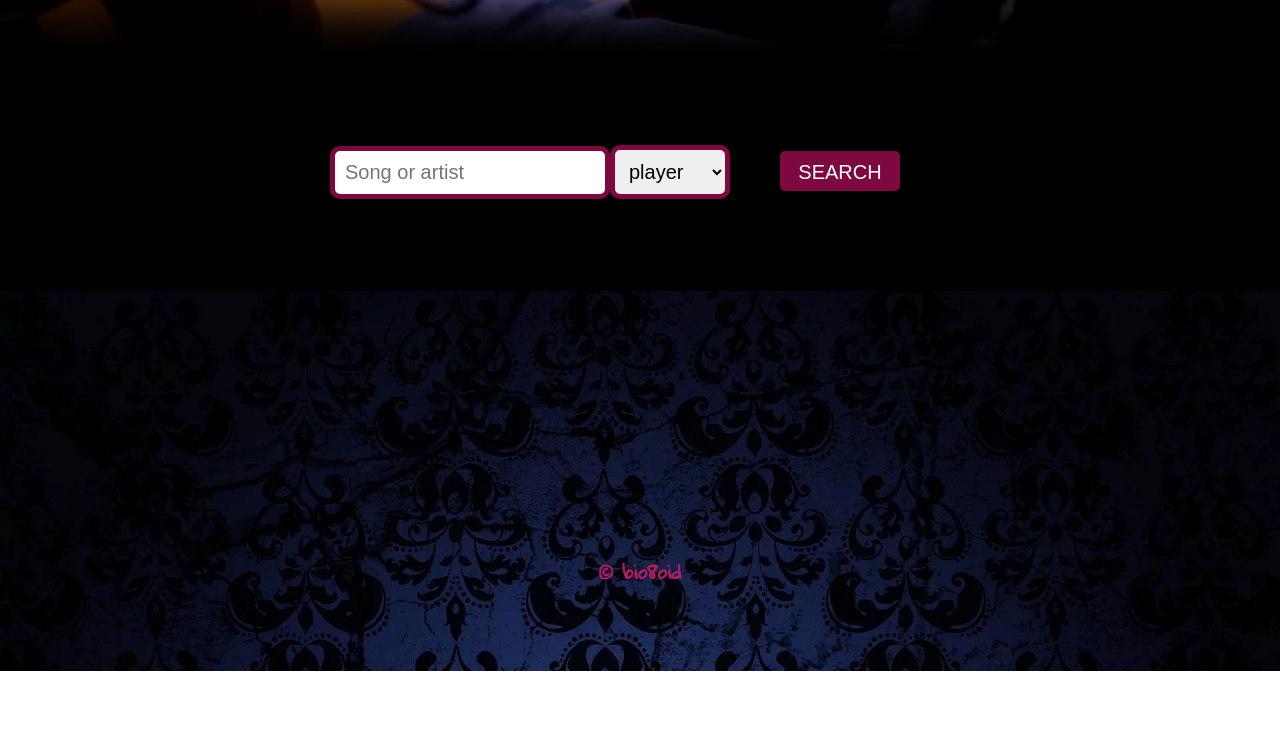
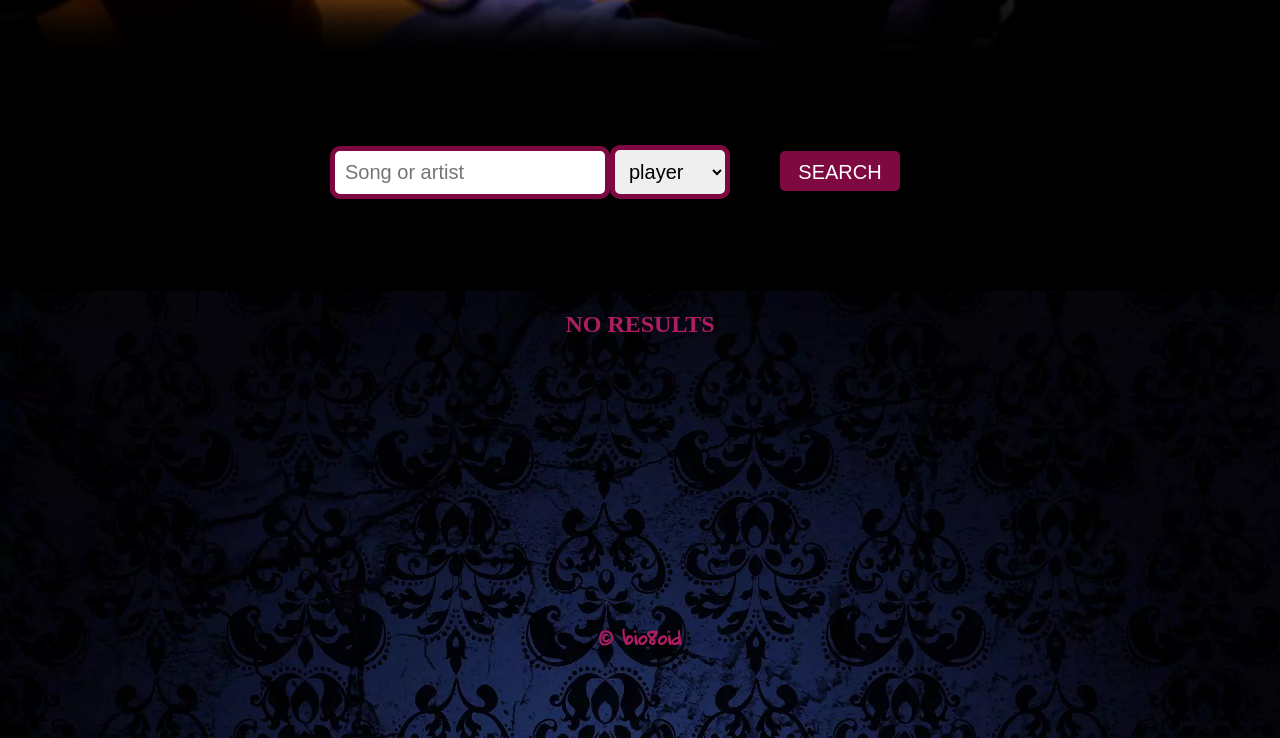
Before and after one commit to bio8oid/React__API__La-Guitarra, a React app: page / in a window 1280 px wide. Shown: the part 824-1562 px from the top of the page. Before the commit the page ends 1495 px from the top, so only its background shows below. Built offline with nearby package versions, Linux system fonts and the light colour scheme.

Commit message:
Fix pagination bug, add no-results feature, add axios

```diff
--- a/package.json
+++ b/package.json
@@ -7,6 +7,7 @@
     "@testing-library/jest-dom": "^4.2.4",
     "@testing-library/react": "^9.3.2",
     "@testing-library/user-event": "^7.1.2",
+    "axios": "^0.19.2",
     "node-sass": "^4.13.1",
     "react": "^16.12.0",
     "react-dom": "^16.12.0",
--- a/src/components/TabsList/TabsList.js
+++ b/src/components/TabsList/TabsList.js
@@ -5,22 +5,20 @@ class TabsList extends React.Component {
 
     state = {
         page: 1,
-        tabsList: []
     }
 
     handlePage = id => e => {
         this.setState({ page: id });
     }
 
-    static getDerivedStateFromProps(props, tabsList) {
-        if (props.tabsList !== tabsList) {
-            return { tabsList: props.tabsList };
+    static getDerivedStateFromProps(props, prevState) {
+        if (props.tabsList !== prevState.tabsList) {
+            return { tabsList: props.tabsList, page: 1 };
         }
-        else return tabsList;
+        else return prevState;
     }
 
     render() {
-
         const dataset = this.props.tabsList;
         const pageSet = this.state.page;
         const offset = (pageSet - 1) * 10
@@ -28,21 +26,25 @@ class TabsList extends React.Component {
         const pages = Math.ceil(dataset.length / 10);
         const pageNumbers = Array.from({ length: pages }, (x, page) => ++page);
 
-        return (
-
-            <div className="list-wrapper">
-                {paginatedItems.map(item => (
+        let listItems = this.props.tabsList.length ?
+            (paginatedItems.map(item => {
+                return (
                     <div className="list-item" key={item.id}>
                         <h2>{item.artist.name}</h2>
                         <p>{item.title}</p>
-                        <div className="image-and-tags-wrapper">
-                            <div className="list-ingredients-tags">
-                                {item.tabTypes.map((type, index) => (
-                                    <a key={index} className="tag" href={`http://www.songsterr.com/a/wa/song?id=${item.id}`} target="blank">{type}</a>))}
-                            </div>
+                        <div className="list-tabtypes-tags">
+                            {item.tabTypes.map((type, index) => (
+                                <a key={index} className="tag" href={`http://www.songsterr.com/a/wa/song?id=${item.id}`} target="blank">{type}</a>))}
                         </div>
-                    </div>))}
-                <div>
+                    </div>)
+            })) :
+
+            (<div className="list-no-results"><h2>NO RESULTS</h2></div>)
+
+        return (
+            <div className="list-wrapper">
+                {listItems}
+                <div >
                     {pageNumbers.map(id => {
                         return (
                             <button className="pagination-button" id={id} key={id} onClick={this.handlePage(id)}>{id}</button>
--- a/src/components/TabsList/TabsList.scss
+++ b/src/components/TabsList/TabsList.scss
@@ -29,11 +29,16 @@
 			text-decoration: none;
 		}
 
-		.list-ingredients-tags {
+		.list-tabtypes-tags {
 			display: flex;
 			justify-content: center;
 			flex-wrap: wrap;
 		}
+	}
+
+	.list-no-results {
+		text-decoration: none;
+		color: #ad1e61;
 	}
 
 	.list-item .tag,
--- a/src/container/MainLayout.js
+++ b/src/container/MainLayout.js
@@ -1,6 +1,7 @@
 import React,{Component} from "react";
 import SearchComponent from "../components/SearchComponent/SearchComponent";
 import TabsList from "../components/TabsList/TabsList";
+import axios from "axios"
 import './MainLayout.scss';
 
 class MainLayout extends Component {
@@ -14,13 +15,9 @@ class MainLayout extends Component {
     getList = async () => {
         const prefix = "https://cors-anywhere.herokuapp.com/";
         const url = "https://www.songsterr.com/a/ra/songs.json?pattern=";
-
-        console.log(this.state.inputData)
-        console.log(this.state.dropdownData)
-
         try {
-            const res = await fetch(prefix +  url + this.state.inputData);
-            const data = await res.json();
+            const res = await axios.get(prefix +  url + this.state.inputData);
+            const data = await res.data;
             this.createTabsList(data);
         } catch (err) {
             console.log(err);
@@ -30,7 +27,6 @@ class MainLayout extends Component {
     createTabsList = data => {
         if (this.state.dropdownData !== "PLAYER"){
         const filteredData = data.filter(x => x.tabTypes.find(x => x === this.state.dropdownData))
-        console.log(filteredData);
         this.setState({ tabsList: filteredData });
         }else{
             this.setState({ tabsList: data });
```
Also changed, not shown: 1 other file.
